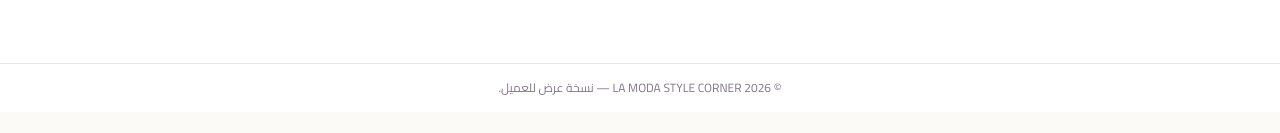
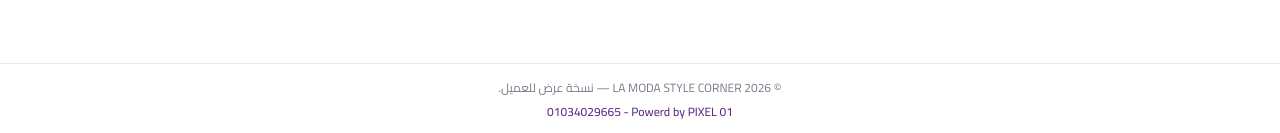
Before and after one commit to muabushama/la-moda-style-corner, a Next.js app: page / in a window 1280 px wide. Shown: the part 5889-6022 px from the top of the page. Before the commit the page ends 6001 px from the top, so only its background shows below. Built offline with nearby package versions, Linux system fonts and the light colour scheme; a web font is replaced by a local one.

Commit message:
Add PIXEL 01 credit line at the bottom of the footer.
Co-authored-by: Cursor <cursoragent@cursor.com>

```diff
--- a/src/components/layout/Footer.tsx
+++ b/src/components/layout/Footer.tsx
@@ -54,7 +54,15 @@ export function Footer() {
           </ul>
         </div>
       </div>
-      <p className="border-t border-border py-4 text-center text-xs text-muted">{t.footer.copy}</p>
+      <div className="border-t border-border py-4 text-center text-xs text-muted">
+        <p>{t.footer.copy}</p>
+        <p className="mt-2 font-medium text-primary">
+          Powerd by PIXEL 01 -{" "}
+          <a href="tel:01034029665" className="hover:underline" dir="ltr">
+            01034029665
+          </a>
+        </p>
+      </div>
     </footer>
   );
 }
```
